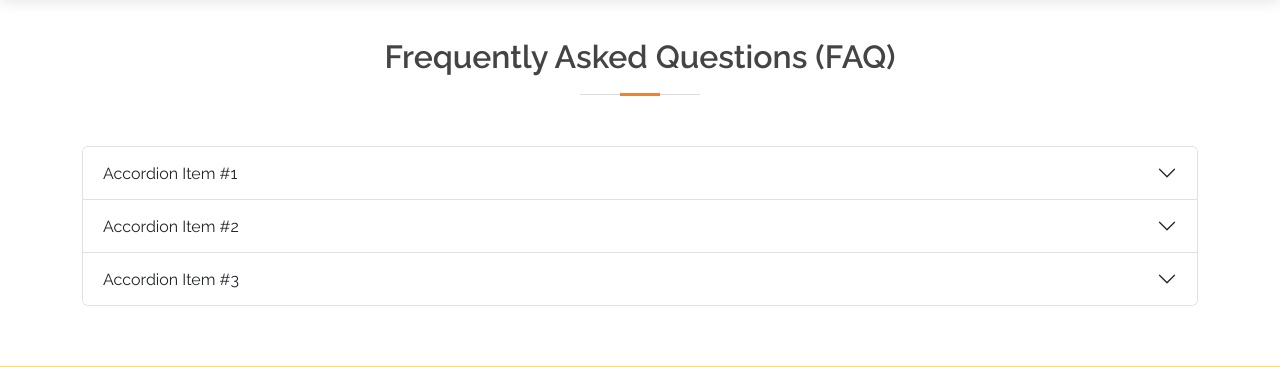
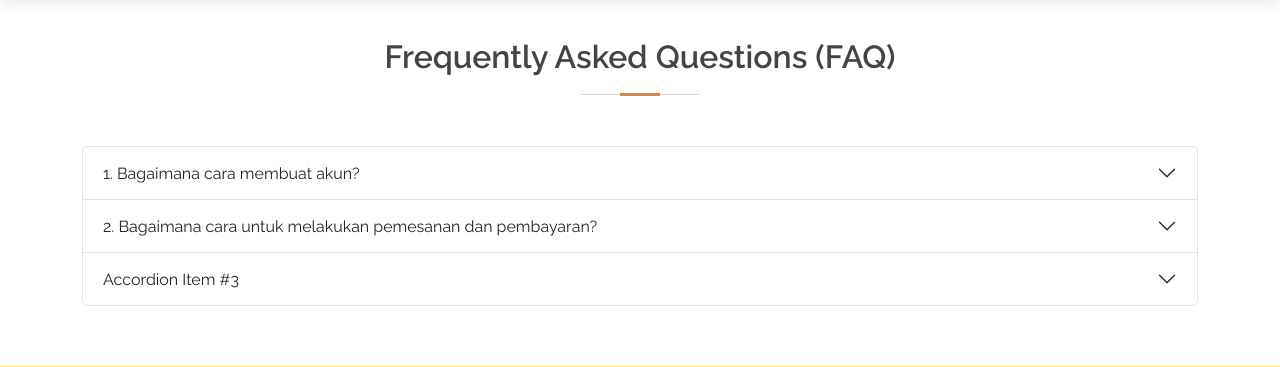
Before and after one commit to Shinfasa/Catering, a PHP site: page /faq.php in a window 1280 px wide. Shown: the part 70-437 px from the top of the page. Run offline with PHP 8.4, Linux system fonts and the light colour scheme.

Commit message:
Update faq.php

```diff
--- a/faq.php
+++ b/faq.php
@@ -18,24 +18,24 @@
   <div class="accordion-item">
     <h2 class="accordion-header" id="headingOne">
       <button class="accordion-button collapsed" type="button" data-bs-toggle="collapse" data-bs-target="#collapseOne" aria-expanded="false" aria-controls="collapseOne">
-        Accordion Item #1
+        1. Bagaimana cara membuat akun?
       </button>
     </h2>
     <div id="collapseOne" class="accordion-collapse collapse" aria-labelledby="headingOne" data-bs-parent="#accordionExample">
       <div class="accordion-body">
-        <strong>This is the first item's accordion body.</strong> It is shown by default, until the collapse plugin adds the appropriate classes that we use to style each element. These classes control the overall appearance, as well as the showing and hiding via CSS transitions. You can modify any of this with custom CSS or overriding our default variables. It's also worth noting that just about any HTML can go within the <code>.accordion-body</code>, though the transition does limit overflow.
+        <strong>Anda dapat membuat akun dengan cara berikut:</strong> Masuk pada halaman Login > Pilih ikon Sign Up pada halaman Login > Kemudian masukkan Username anda > Masukkan E-mail yang Anda miliki > Masukkan Password > Setelah itu klik pada tombol Sign Up > Kemudian Anda akan diarahkan pada halaman Login dan Anda bisa Login dengan akun yang telah Anda buat.
       </div>
     </div>
   </div>
   <div class="accordion-item">
     <h2 class="accordion-header" id="headingTwo">
       <button class="accordion-button collapsed" type="button" data-bs-toggle="collapse" data-bs-target="#collapseTwo" aria-expanded="false" aria-controls="collapseTwo">
-        Accordion Item #2
+        2. Bagaimana cara untuk melakukan pemesanan dan pembayaran?
       </button>
     </h2>
     <div id="collapseTwo" class="accordion-collapse collapse" aria-labelledby="headingTwo" data-bs-parent="#accordionExample">
       <div class="accordion-body">
-        <strong>This is the second item's accordion body.</strong> It is hidden by default, until the collapse plugin adds the appropriate classes that we use to style each element. These classes control the overall appearance, as well as the showing and hiding via CSS transitions. You can modify any of this with custom CSS or overriding our default variables. It's also worth noting that just about any HTML can go within the <code>.accordion-body</code>, though the transition does limit overflow.
+        <strong>Berikut cara untuk melakukan pemesanan pada WM Hana Asri.</strong> Pilih Menu yang akan di pesan pada tombol Kategori/Menu/Pada Rekomendasi Menu > Setelah itu Anda bisa melihat Detail Menu yang ada pada Menu > Kemudian Anda bisa memasukkan jumlah pemesanan yang diinginkan > Pilih tombol Add to Cart untuk memasukkan pemesanan pada Keranjang Anda > Masuk pada halaman Keranjang > Anda bisa melihat detail pesanan Anda pada keranjang > Kemudian klik tombol Check Out untuk melakukan Pemesanan > Pada halaman Check Out Anda
       </div>
     </div>
   </div>
```
